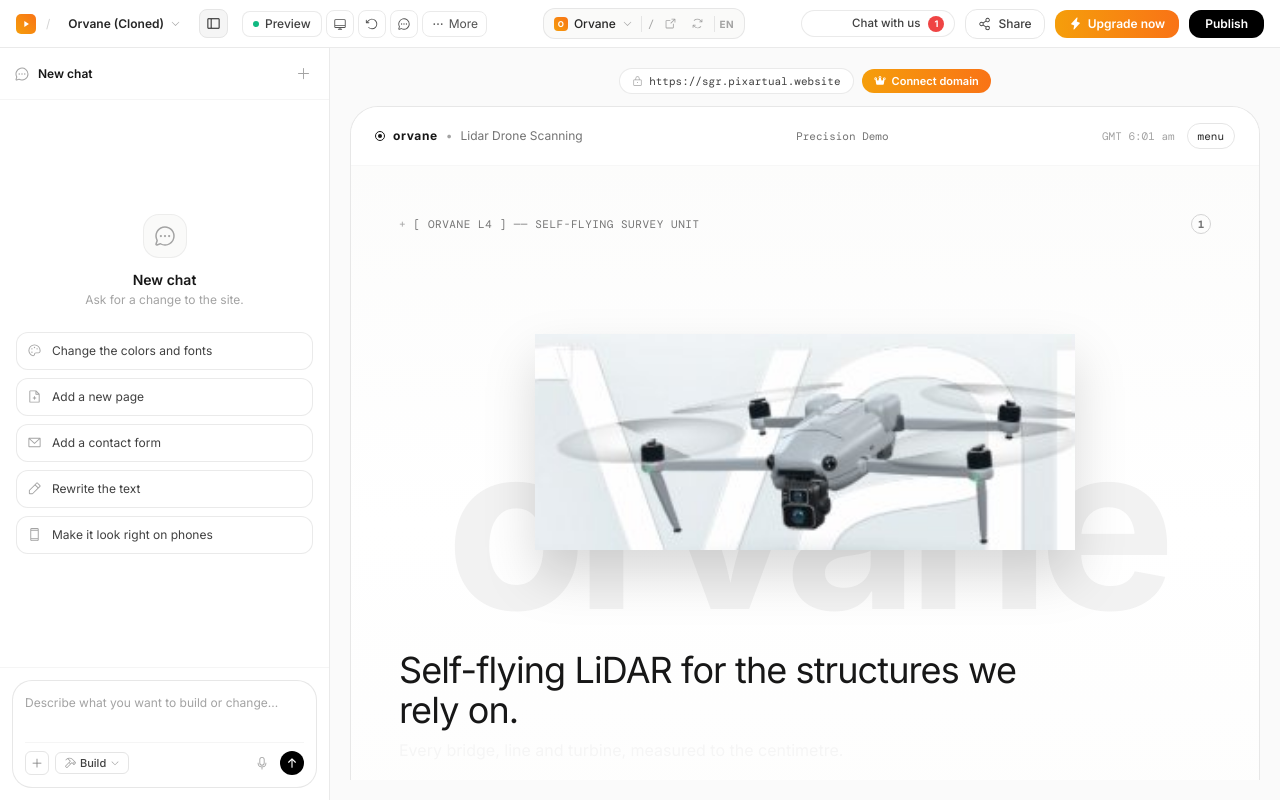
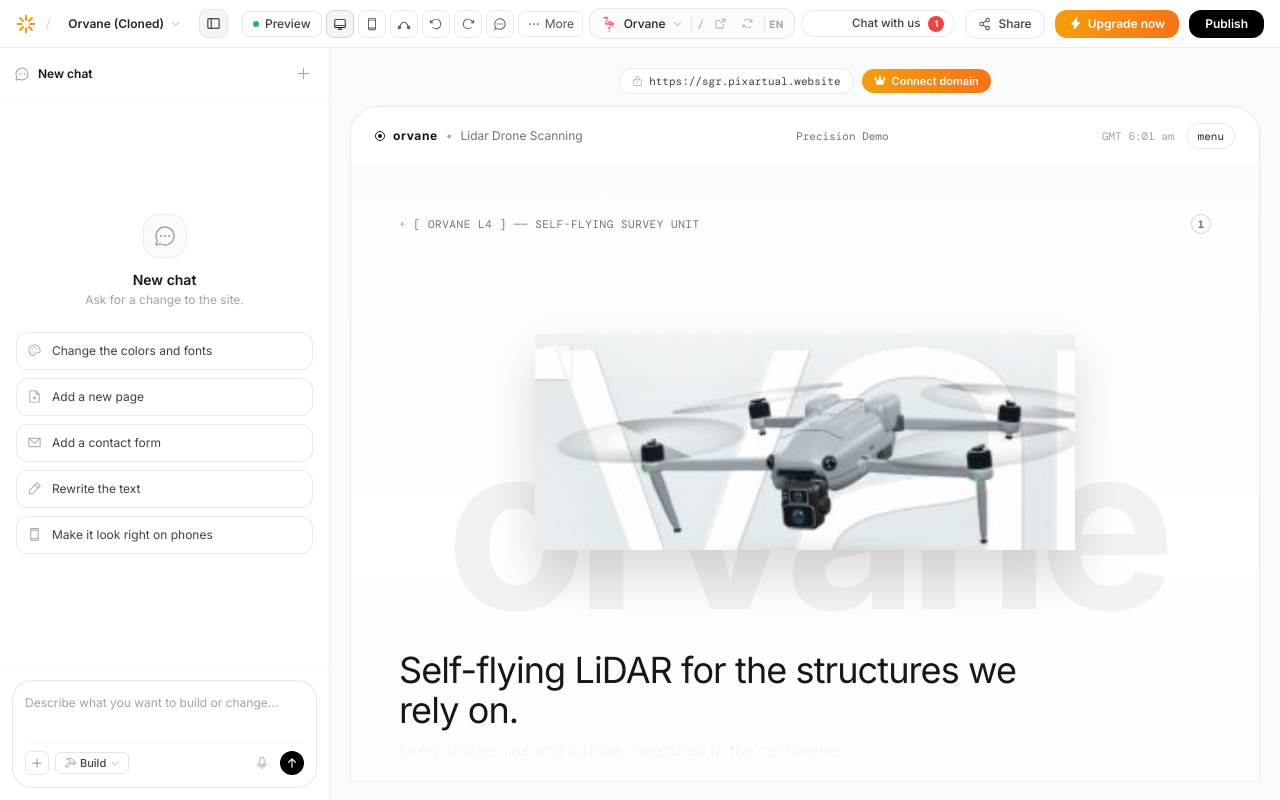
Before and after one commit to sagarithm/pixartualai-build, a Next.js app: page /dashboard/studio in a window 1280 px wide. Built offline with nearby package versions, Linux system fonts and the light colour scheme; a web font is replaced by a local one.

Commit message:
fix(studio): refine spark icon, device switchers, flamingo address pill, and greeting alignment

```diff
--- a/src/app/dashboard/page.tsx
+++ b/src/app/dashboard/page.tsx
@@ -91,13 +91,13 @@ export default function DashboardPage() {
   const [placeholderIndex, setPlaceholderIndex] = useState(0);
 
   useEffect(() => {
-    // Randomize initial greeting
-    setGreeting(greetings[Math.floor(Math.random() * greetings.length)]);
+    // Keep exact Modulify greeting
+    setGreeting('Time to make waves, Sagarithm.');
 
-    // Cycle placeholders every 4.5 seconds
+    // Cycle placeholders every 6 seconds
     const interval = setInterval(() => {
       setPlaceholderIndex((prev) => (prev + 1) % placeholders.length);
-    }, 4500);
+    }, 6000);
     return () => clearInterval(interval);
   }, []);
 
--- a/src/app/dashboard/studio/page.tsx
+++ b/src/app/dashboard/studio/page.tsx
@@ -81,14 +81,6 @@ function StudioContent() {
         setProjectName(initialTemplate.replace('-', ' ').toUpperCase());
       }
     } else if (initialPrompt) {
-      setMessages([
-        { sender: 'user', text: initialPrompt, time: 'Just now' },
-        {
-          sender: 'assistant',
-          text: `Generated your project preview for: "${initialPrompt}". You can ask me to change copy, colors, or add sections.`,
-          time: 'Just now',
-        },
-      ]);
       setProjectName('Orvane (Cloned)');
       setSubdomain('https://sgr.pixartual.website');
     }
@@ -138,12 +130,18 @@ function StudioContent() {
       <header className="h-12 border-b border-neutral-200/80 dark:border-neutral-800 bg-white dark:bg-[#141414] px-3 sm:px-4 flex items-center justify-between z-30 shrink-0">
         {/* Left: Brand / Project Dropdown / Sidebar Toggle */}
         <div className="flex items-center gap-2 sm:gap-2.5">
+          {/* Brand Logo & Switcher */}
           <Link href="/dashboard" className="flex items-center gap-1.5 hover:opacity-80 transition-opacity" title="Back to Dashboard">
-            <div className="w-5 h-5 rounded-[5px] bg-gradient-to-tr from-amber-500 to-orange-500 flex items-center justify-center text-white shadow-2xs">
-              <svg width="10" height="10" viewBox="0 0 24 24" fill="currentColor">
-                <path d="M8 5v14l11-7z" />
-              </svg>
-            </div>
+            <svg width="20" height="20" viewBox="0 0 24 24" fill="none" stroke="currentColor" strokeWidth="2.5" strokeLinecap="round" className="text-amber-500">
+              <line x1="12" y1="2" x2="12" y2="7" />
+              <line x1="12" y1="17" x2="12" y2="22" />
+              <line x1="4.93" y1="4.93" x2="8.46" y2="8.46" />
+              <line x1="15.54" y1="15.54" x2="19.07" y2="19.07" />
+              <line x1="2" y1="12" x2="7" y2="12" />
+              <line x1="17" y1="12" x2="22" y2="12" />
+              <line x1="4.93" y1="19.07" x2="8.46" y2="15.54" />
+              <line x1="15.54" y1="8.46" x2="19.07" y2="4.93" />
+            </svg>
           </Link>
           <span className="text-neutral-300 dark:text-neutral-700 text-xs">/</span>
 
@@ -226,11 +224,40 @@ function StudioContent() {
 
             <button
               type="button"
-              onClick={() => setViewport(viewport === 'desktop' ? 'mobile' : 'desktop')}
-              className="p-1.5 rounded-lg border border-neutral-200/80 dark:border-neutral-700 text-neutral-600 dark:text-neutral-300 hover:bg-neutral-50 dark:hover:bg-neutral-800 transition-colors"
-              title="Toggle responsive view"
+              onClick={() => setViewport('desktop')}
+              className={`p-1.5 rounded-lg border transition-colors ${
+                viewport === 'desktop'
+                  ? 'border-neutral-300 dark:border-neutral-600 bg-neutral-100 dark:bg-neutral-800 text-neutral-900 dark:text-white'
+                  : 'border-neutral-200/80 dark:border-neutral-700 text-neutral-600 dark:text-neutral-300 hover:bg-neutral-50 dark:hover:bg-neutral-800'
+              }`}
+              title="Desktop view"
             >
               <Desktop size={14} />
+            </button>
+
+            <button
+              type="button"
+              onClick={() => setViewport('mobile')}
+              className={`p-1.5 rounded-lg border transition-colors ${
+                viewport === 'mobile'
+                  ? 'border-neutral-300 dark:border-neutral-600 bg-neutral-100 dark:bg-neutral-800 text-neutral-900 dark:text-white'
+                  : 'border-neutral-200/80 dark:border-neutral-700 text-neutral-600 dark:text-neutral-300 hover:bg-neutral-50 dark:hover:bg-neutral-800'
+              }`}
+              title="Mobile view"
+            >
+              <DeviceMobile size={14} />
+            </button>
+
+            <button
+              type="button"
+              className="p-1.5 rounded-lg border border-neutral-200/80 dark:border-neutral-700 text-neutral-600 dark:text-neutral-300 hover:bg-neutral-50 dark:hover:bg-neutral-800 transition-colors"
+              title="Vector paths"
+            >
+              <svg width="14" height="14" viewBox="0 0 24 24" fill="none" stroke="currentColor" strokeWidth="2">
+                <path d="M4 18c4-12 12-12 16 0" />
+                <circle cx="4" cy="18" r="2" />
+                <circle cx="20" cy="18" r="2" />
+              </svg>
             </button>
 
             <button
@@ -240,6 +267,15 @@ function StudioContent() {
               title="Undo"
             >
               <ArrowCounterClockwise size={14} />
+            </button>
+
+            <button
+              type="button"
+              onClick={() => redo()}
+              className="p-1.5 rounded-lg border border-neutral-200/80 dark:border-neutral-700 text-neutral-600 dark:text-neutral-300 hover:bg-neutral-50 dark:hover:bg-neutral-800 transition-colors"
+              title="Redo"
+            >
+              <ArrowClockwise size={14} />
             </button>
 
             <button
@@ -261,11 +297,9 @@ function StudioContent() {
         </div>
 
         {/* Center: Address Bar Pill (Exact Modulify Top-Bar Position) */}
-        <div className="hidden md:flex items-center gap-1.5 bg-stone-50 dark:bg-[#1a1a1a] border border-neutral-200/90 dark:border-neutral-800 rounded-xl px-2.5 py-1 shadow-2xs text-xs">
+        <div className="hidden md:flex items-center gap-1.5 bg-stone-50/80 dark:bg-[#1a1a1a] border border-neutral-200/90 dark:border-neutral-800 rounded-xl px-2.5 py-1 shadow-2xs text-xs">
           <div className="flex items-center gap-1.5 font-medium text-neutral-800 dark:text-neutral-200 pr-2 border-r border-neutral-200 dark:border-neutral-800">
-            <div className="w-3.5 h-3.5 rounded bg-gradient-to-tr from-amber-500 to-orange-500 text-white flex items-center justify-center text-[8px] font-bold">
-              O
-            </div>
+            <span className="text-sm leading-none">🦩</span>
             <span>Orvane</span>
             <CaretDown size={11} className="text-neutral-400" />
           </div>
```
